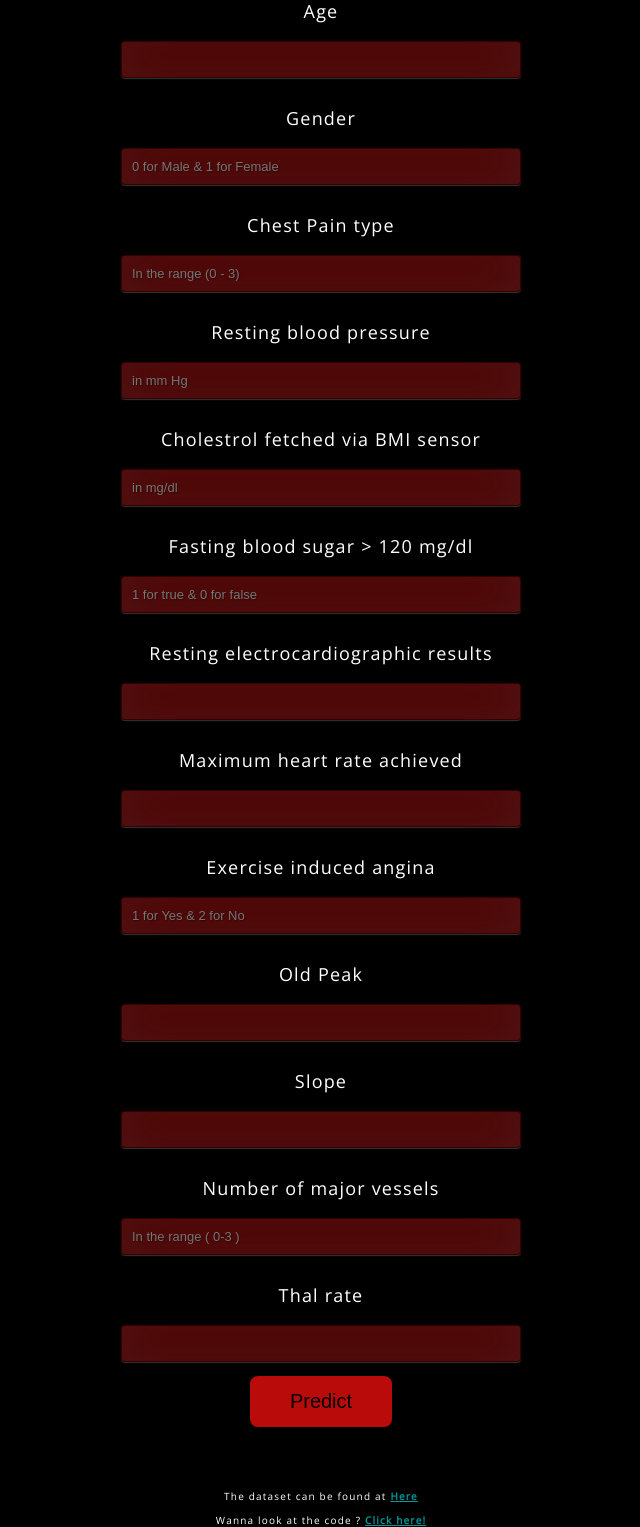
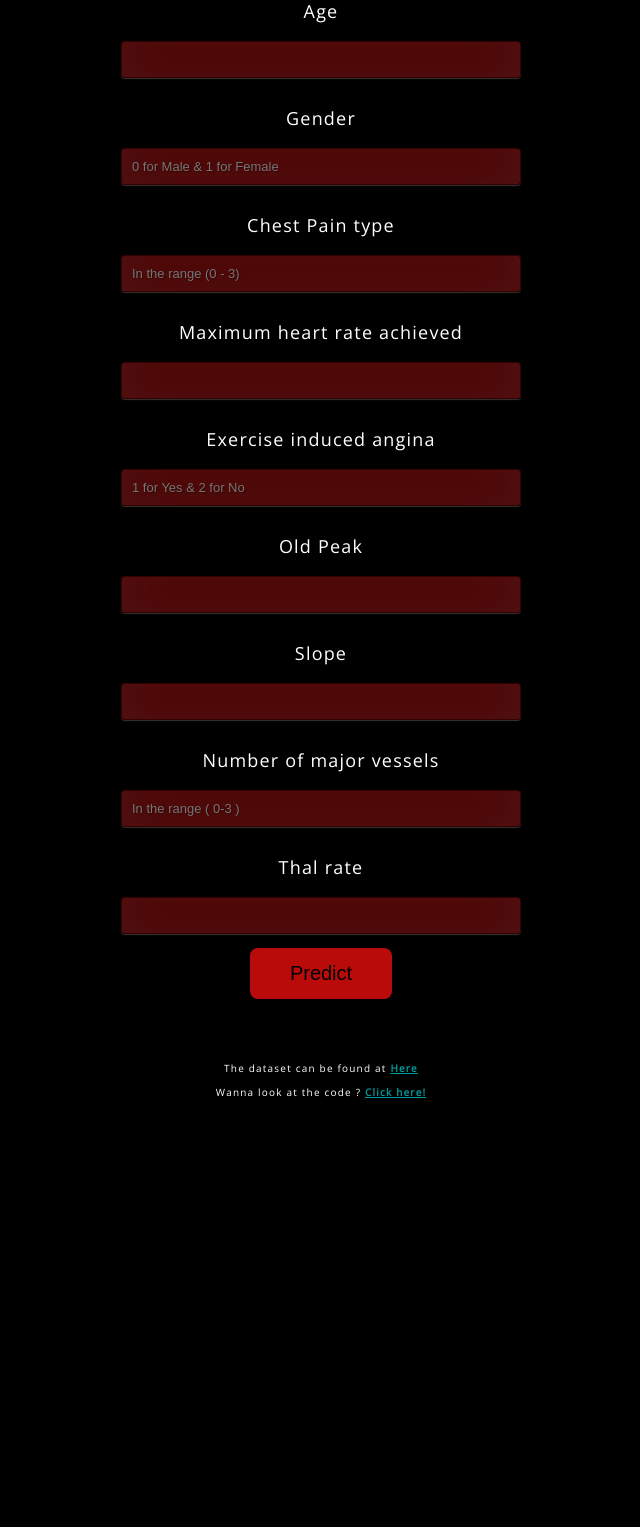
Before and after one commit to AyushSinha29/Heart-Attack-Predictor, a Flask app: page / in a window 1280 px wide. Shown: the part 330-1857 px from the top of the page, without its empty margins (369-1009 px from the left). After the commit the page ends 1428 px from the top, so only its background shows below. Run offline with Flask 2, Linux system fonts and the light colour scheme; parts of the project's set-up code (start-up, migrations or seed data) failed here and were passed over.

Commit message:
Update index.html

```diff
--- a/templates/index.html
+++ b/templates/index.html
@@ -38,19 +38,8 @@
 					<input type="text" name="sex" placeholder="0 for Male & 1 for Female" required="required" />
 			<p>Chest Pain type</p>
 					<input type="text" name="cp" placeholder="In the range (0 - 3)" required="required" />
-			<p>Resting blood pressure</p>
-					<input type="text" name="trtbps" placeholder="in mm Hg"
-						required="required" />
-			<p>Cholestrol fetched via BMI sensor</p>
-					<input type="text" name="chol" placeholder="in mg/dl"
-						required="required" />
-			<p>Fasting blood sugar > 120 mg/dl </p>
-				<p></p>
-					<input type="text" name="fbs" placeholder="1 for true & 0 for false"
-						required="required" />
-			<p>Resting electrocardiographic results</p>
-					<input type="text" name="restecg"
-						required="required" />
+
+
 			<p>Maximum heart rate achieved</p>
 					<input type="text" name="thalachh"
 						required="required" />
```
